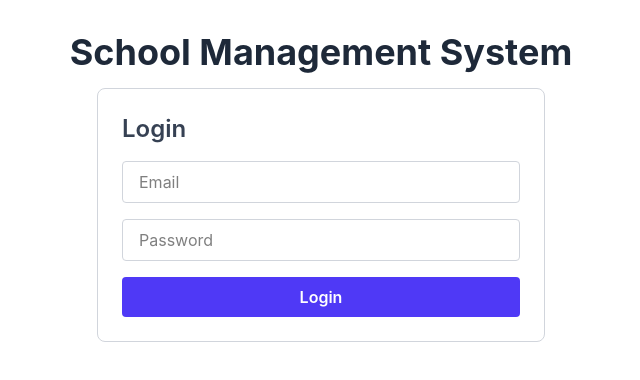
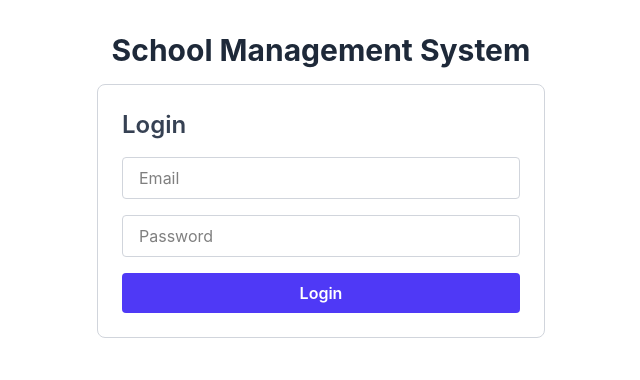
Before and after one commit to ThomasParratt/school-system, a React (Vite) app in the folder frontend/: page / in a window 1280 px wide. Shown: the top 380 px of the page, without its empty margins (319-959 px from the left). Built offline with nearby package versions, Linux system fonts and the light colour scheme.

Commit message:
changed layout above dashboard

```diff
--- a/frontend/src/components/Login.tsx
+++ b/frontend/src/components/Login.tsx
@@ -41,7 +41,7 @@
 
     return (
         <div className="p-8 font-sans min-h-screen">
-            <h1 className="text-4xl font-bold mb-4 text-center text-gray-800">
+            <h1 className="text-3xl font-bold mb-4 text-center text-gray-800">
                 School Management System
             </h1>
 
```
